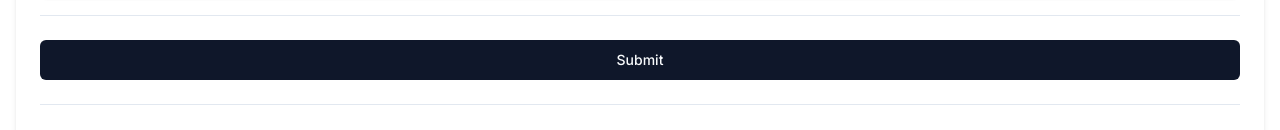
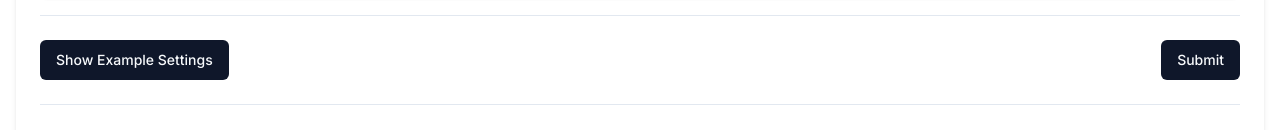
Before and after one commit to ukeSJTU/clc-db-frontend, a Next.js app: page /cluster in a window 1280 px wide. Shown: the part 788-918 px from the top of the page. Built offline with nearby package versions, Linux system fonts and the light colour scheme.

Commit message:
feat(cluster): intergate cluster param sheet into cluster page

```diff
--- a/app/(cluster)/cluster/page.tsx
+++ b/app/(cluster)/cluster/page.tsx
@@ -11,6 +11,7 @@ import DescriptorSelector from "@/components/clusterpage/DescriptorSelector";
 import DescriptorParameters from "@/components/clusterpage/DescriptorParams";
 import ClusteringOptions from "@/components/clusterpage/ClusteringOptions";
 import ClusteringResultsChart from "@/components/clusterpage/ClusteringResultsChart";
+import ClusterParamsSheet from "@/components/clusterpage/ClusterSettings";
 
 import api from "@/utils/api";
 import { Separator } from "@/components/ui/separator";
@@ -24,6 +25,7 @@ const ClusterPage: React.FC = () => {
     const [uploadedFiles, setUploadedFiles] = React.useState<File[]>([]);
     const [isLoading, setIsLoading] = React.useState(false);
     const [errorMessage, setErrorMessage] = React.useState("");
+    const [isSheetOpen, setIsSheetOpen] = React.useState(false);
     const { toast } = useToast();
 
     const handleFileChange = (files: File[]) => {
@@ -176,13 +178,21 @@ const ClusterPage: React.FC = () => {
                                 />
                             </AccordionItem>
 
+                            <div className="flex justify-between">
+                                <Button
+                                    type="button"
+                                    onClick={() => setIsSheetOpen(true)}
+                                >
+                                    Show Example Settings
+                                </Button>
                                 <Button
                                     type="submit"
                                     disabled={isLoading}
-                                className="w-full"
+                                    className="w-auto"
                                 >
                                     {isLoading ? "Submitting..." : "Submit"}
                                 </Button>
+                            </div>
                         </form>
                     </Form>
                 </Accordion>
@@ -212,6 +222,12 @@ const ClusterPage: React.FC = () => {
                     )}
                 </div>
             </div>
+            <FormProvider {...form}>
+                <ClusterParamsSheet
+                    open={isSheetOpen}
+                    onOpenChange={setIsSheetOpen}
+                />
+            </FormProvider>
         </div>
     );
 };
```
Lines whose indentation alone changed are shown as unchanged.
